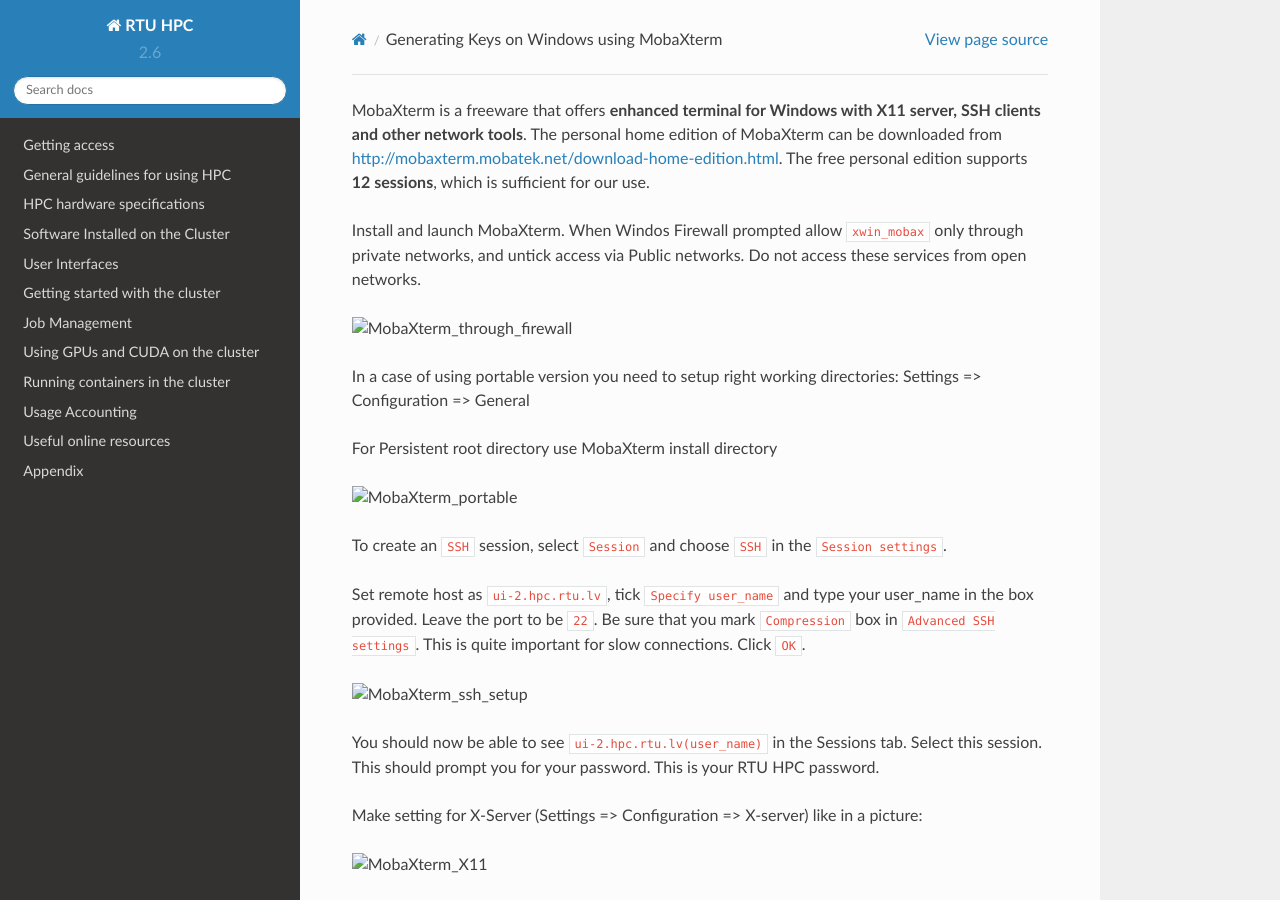
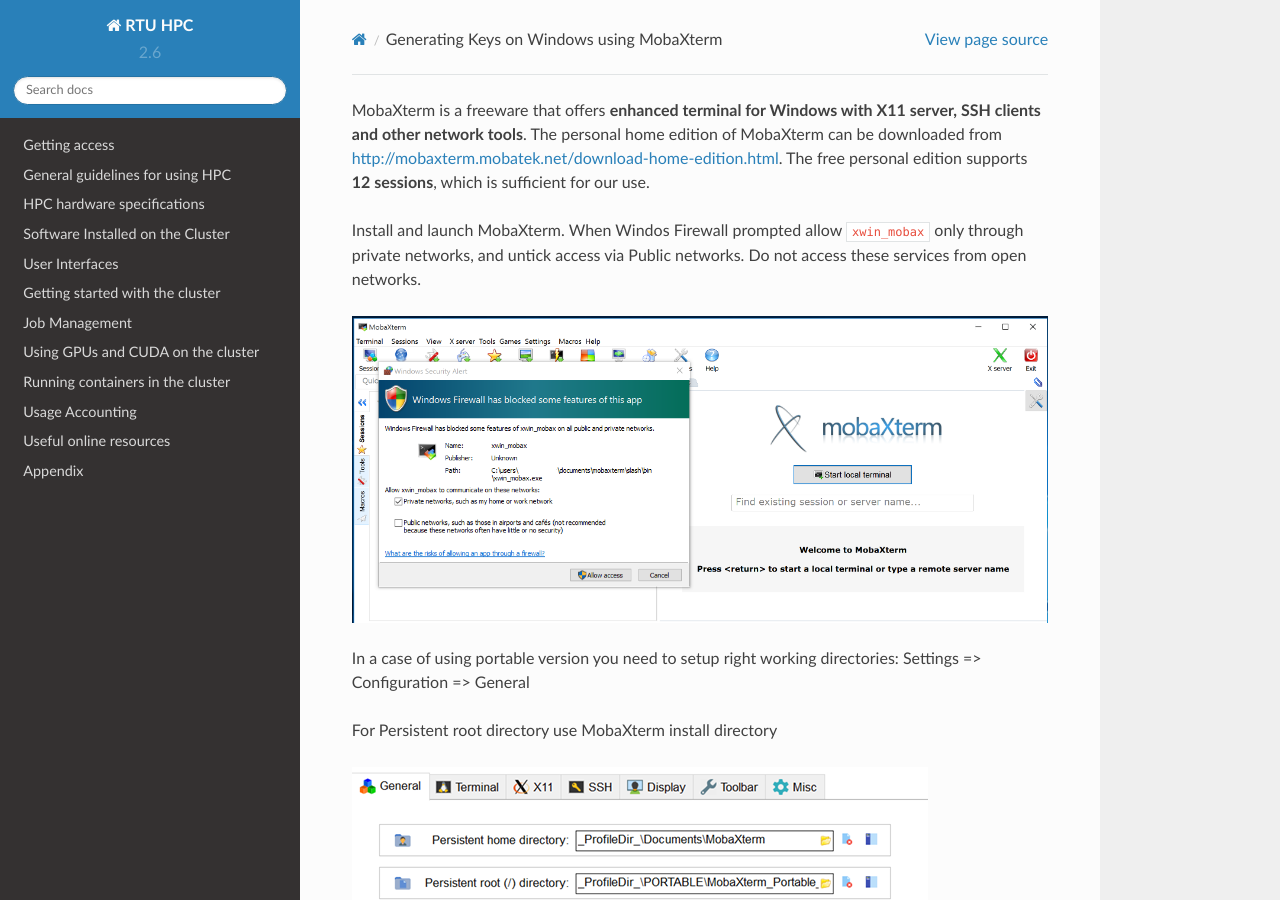
Before and after one commit to rtuhpc/hpc-manual, a Sphinx documentation site: the page built from doc/includes/mobaxterm.md, in a window 1280 px wide and 900 px high. Built offline with Sphinx 7.4.7 and the Read the Docs theme 2.0.0, drawn with Linux system fonts in a browser that asks for light colours.

Commit message:
Update mobaxterm.md
Changed  images path

```diff
--- a/doc/includes/mobaxterm.md
+++ b/doc/includes/mobaxterm.md
@@ -3,25 +3,25 @@
 
 * Install and launch MobaXterm. When Windos Firewall prompted allow `xwin_mobax` only through private networks, and untick access via Public networks. Do not access these services from open networks.
 
-![MobaXterm_through_firewall](images/mobaxterm_firewall.png)
+![MobaXterm_through_firewall](../images/mobaxterm_firewall.png)
 
 * In a case of using portable version you need to setup right working directories: Settings => Configuration => General
 
 * For Persistent root directory use MobaXterm install directory
 
-![MobaXterm_portable](images/mobaxterm_portable.png)
+![MobaXterm_portable](../images/mobaxterm_portable.png)
 
 * To create an `SSH` session, select `Session` and choose `SSH` in the `Session settings`.
 
 * Set remote host as `ui-2.hpc.rtu.lv`, tick `Specify user_name` and type your user_name in the box provided. Leave the port to be `22`. Be sure that you mark `Compression` box in `Advanced SSH settings`. This is quite important for slow connections. Click `OK`.
 
-![MobaXterm_ssh_setup](images/mobaxterm_ssh.png)
+![MobaXterm_ssh_setup](../images/mobaxterm_ssh.png)
 
 * You should now be able to see `ui-2.hpc.rtu.lv(user_name)` in the Sessions tab. Select this session. This should prompt you for your password. This is your RTU HPC password.
 
 * Make setting for X-Server (Settings => Configuration => X-server) like in a picture:
 
-![MobaXterm_X11](images/mobaxterm_X11.png)
+![MobaXterm_X11](../images/mobaxterm_X11.png)
 
 * Connect with SSH : Sessions => User Sessions => your’s session name
 
@@ -31,7 +31,7 @@
 
 - Click on `Tools` and `MobaKeyGen (SSH key generator)`
 
-![MobaXterm_keygen_01](images/mobaxterm_keygen_01.png)
+![MobaXterm_keygen_01](../images/mobaxterm_keygen_01.png)
 
 In the section **Parameters** make sure to set the following properties:
 
@@ -40,7 +40,7 @@
 - Hit the `Generate` button.
 - During generation, move the mouse cursor around in the blank area.
 
-![MobaXterm_keygen_02](images/mobaxterm_keygen_02.png)
+![MobaXterm_keygen_02](../images/mobaxterm_keygen_02.png)
 
 - When finished, **make sure to protect your generated key with a passphrase.** This passphrase is used for encrypting you private key to protect it against the private key file theft or being lost.
 When using the key for login, you will have to enter it (or the first time you load it into the SSH key agent).
@@ -49,14 +49,14 @@
 - *Save the private and public key.* The default name under Linux for the **public key** is `id_rsa.pub` and `id_rsa` for the **private key**, but you can name them however you want (the `.pub` is NOT automatically added).
 Note that the **private key will be stored in Putty format** (`.ppk` extension is added automatically).
 
-![MobaXterm_keygen_03](images/mobaxterm_keygen_03.png)
+![MobaXterm_keygen_03](../images/mobaxterm_keygen_03.png)
 
 ### Converting Putty (.ppk) key into the OpenSSH format
 
 - Click `Conversions` and select `Export OpenSSH key`.
 Give the file the same name as your `.ppk` private key file above (just without the `.ppk`).
 
-![MobaXterm_converting_key](images/mobaxterm_keygen_04.png)
+![MobaXterm_converting_key](../images/mobaxterm_keygen_04.png)
 
 
 You should end up with three files:
```
